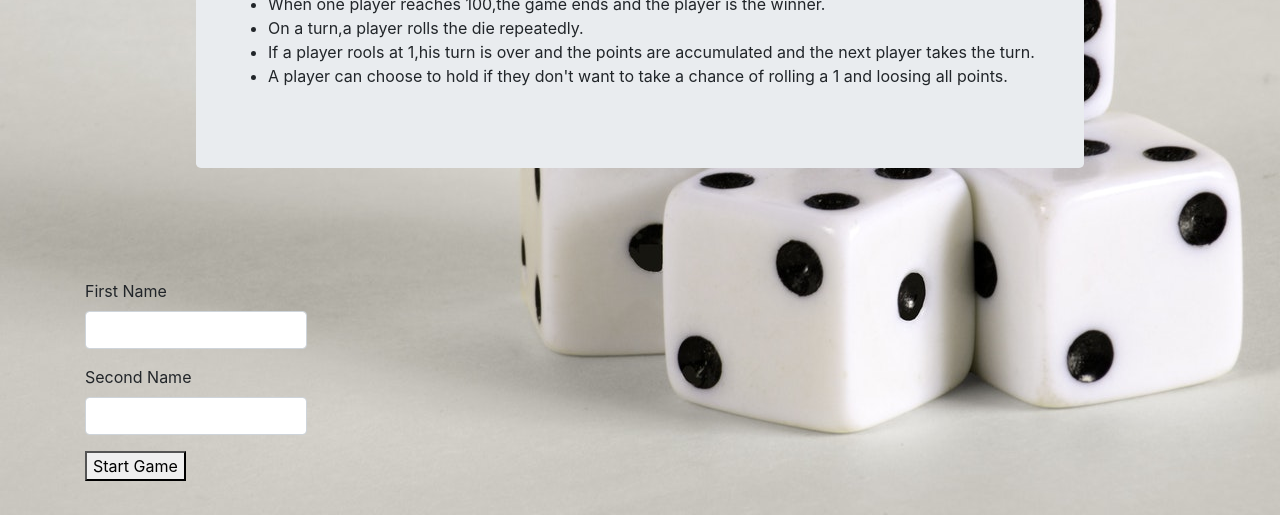
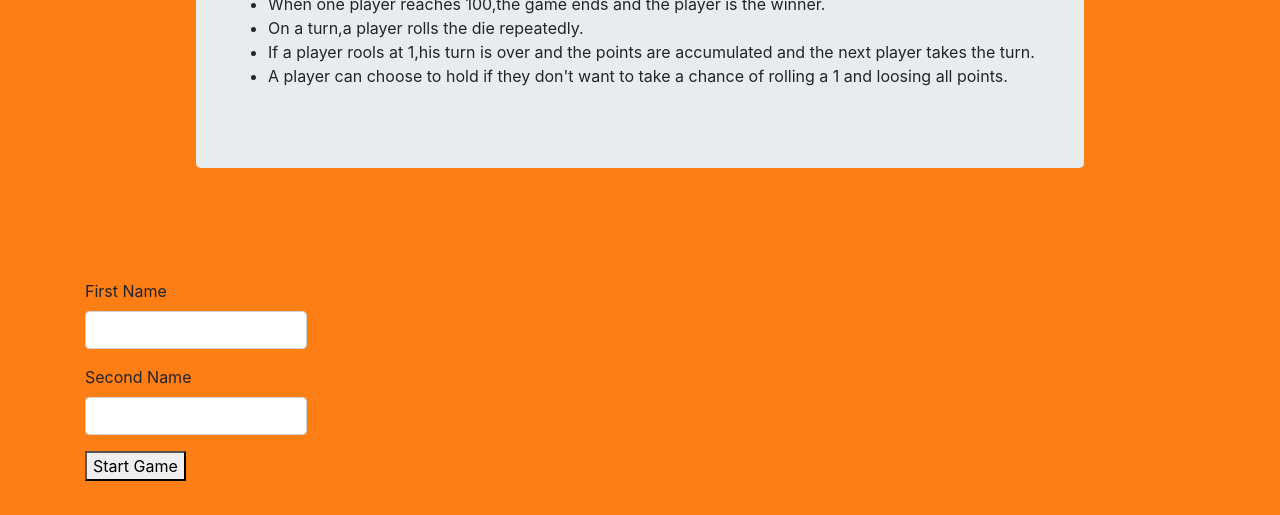
Before and after one commit to lilianwaweru/Pig-Dice, a plain HTML site: page index.html in a window 1280 px wide. Shown: the part 285-800 px from the top of the page. Drawn offline with Linux system fonts and the light colour scheme; files whose address does not match are found by name.

Commit message:
background color

```diff
--- a/css/styles.css
+++ b/css/styles.css
@@ -3,7 +3,7 @@
 }
 
 body{
-  background: url(file:///home/lilian/Downloads/pexels-photo-278943.jpeg)
+  background-color: #fd7e14;
 }
 .jumbotron{
   margin: 10%;
```
